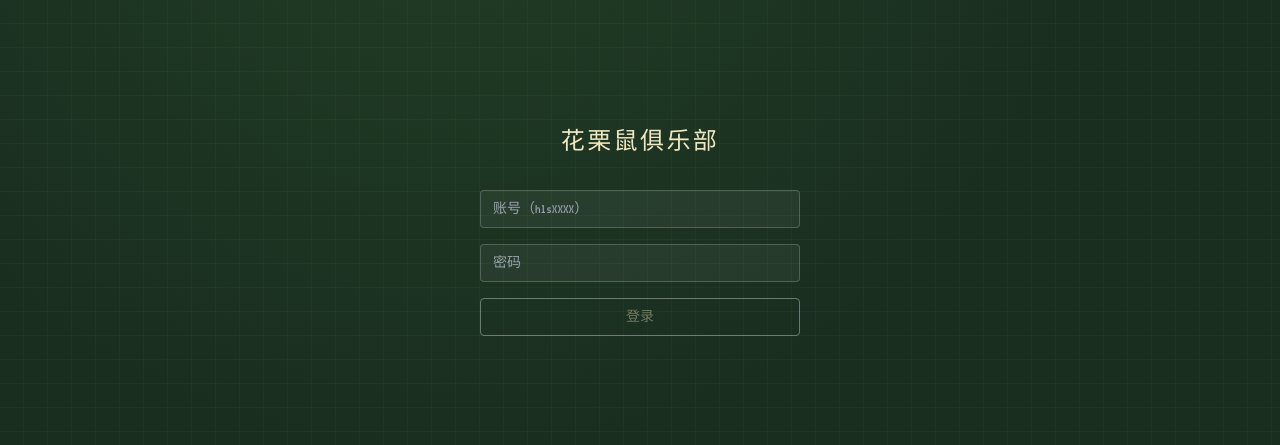
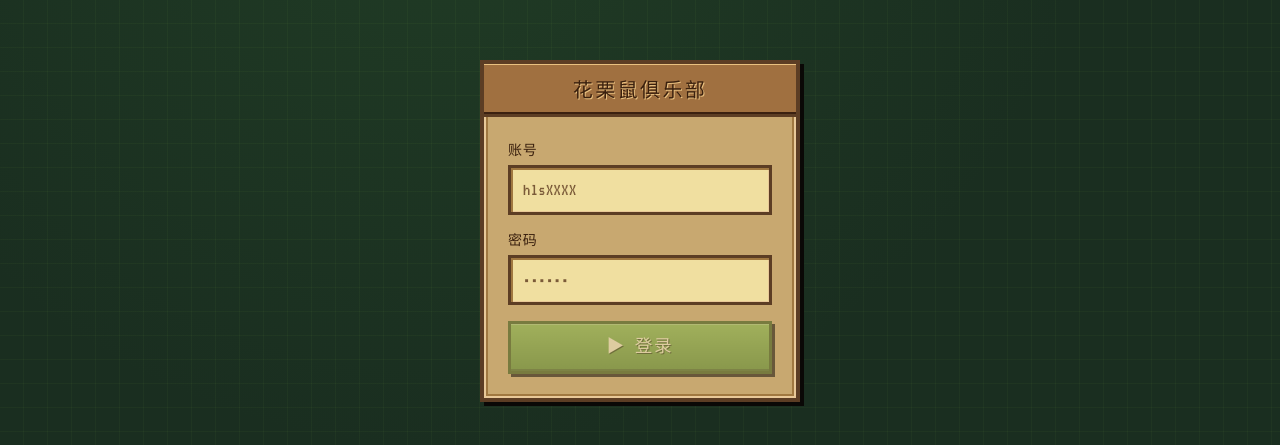
Before and after one commit to kaolengmian7/hls, a Vue app: page /login in a window 1280 px wide. Shown: the part 169-614 px from the top of the page. Built offline with nearby package versions, Linux system fonts and the light colour scheme; no server answers.

Commit message:
feat(theme): apply SDV pixel style to LoginPage

```diff
--- a/src/pages/LoginPage.vue
+++ b/src/pages/LoginPage.vue
@@ -34,36 +34,45 @@ async function handleLogin() {
 
 <template>
   <div class="min-h-screen flex flex-col items-center justify-center px-4">
-    <h1 class="rpg-title text-2xl mb-8 tracking-widest">花栗鼠俱乐部</h1>
+    <div class="w-full max-w-xs">
+      <div class="sdv-panel animate-pixel-slide">
+        <div class="sdv-panel-title text-center">花栗鼠俱乐部</div>
+        <div class="p-6 space-y-4">
+          <p v-if="error" class="font-body text-sm text-red-400 text-center">{{ error }}</p>
 
-    <div class="w-full max-w-xs space-y-4">
-      <p v-if="error" class="text-red-400 text-sm text-center">{{ error }}</p>
-
+          <div>
+            <label class="font-pixel text-sm text-sdv-text-dark tracking-wider block mb-1">账号</label>
             <input
               v-model="username"
               type="text"
               autocomplete="username"
-        placeholder="账号（hlsXXXX）"
-        class="w-full bg-white/5 border border-white/20 rounded px-3 py-2 text-sm font-serif text-parchment-200 placeholder:text-parchment-400/40 focus:outline-none focus:border-gold-400/60"
+              placeholder="hlsXXXX"
+              class="sdv-input w-full"
               @keydown.enter="!loading && handleLogin()"
             />
+          </div>
 
+          <div>
+            <label class="font-pixel text-sm text-sdv-text-dark tracking-wider block mb-1">密码</label>
             <input
               v-model="password"
               type="password"
               autocomplete="current-password"
-        placeholder="密码"
-        class="w-full bg-white/5 border border-white/20 rounded px-3 py-2 text-sm font-serif text-parchment-200 placeholder:text-parchment-400/40 focus:outline-none focus:border-gold-400/60"
+              placeholder="••••••"
+              class="sdv-input w-full"
               @keydown.enter="!loading && handleLogin()"
             />
+          </div>
 
           <button
-        class="w-full font-serif text-sm text-gold-300 border border-gold-400/40 px-4 py-2 rounded hover:border-gold-300 disabled:opacity-40 disabled:cursor-not-allowed transition-colors"
+            class="sdv-btn w-full py-2.5 mt-2"
             :disabled="loading || !username || !password"
             @click="handleLogin"
           >
-        {{ loading ? '登录中…' : '登录' }}
+            {{ loading ? '登录中…' : '▶ 登录' }}
           </button>
         </div>
       </div>
+    </div>
+  </div>
 </template>
```
Lines whose indentation alone changed are shown as unchanged.
